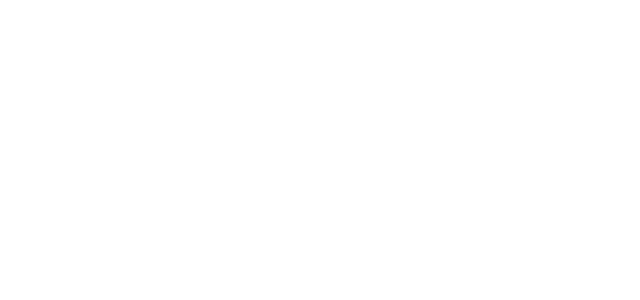
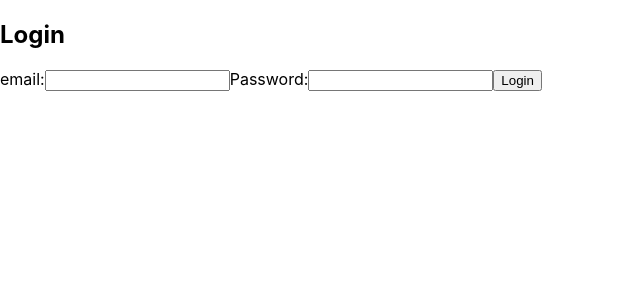
Before and after one commit to uprighted-learners/react-chat-team-jia, a React (Create React App) app in the folder public/frontend/: page /login in a window 1280 px wide. Before the commit this address had no page. Shown: the top 300 px of the page, without its empty margins (0-640 px from the left). Built offline with nearby package versions, Linux system fonts and the light colour scheme.

Commit message:
register form make a string post request to DB, Login form makes a post request and after login naviagates to home page

```diff
--- a/public/frontend/src/App.js
+++ b/public/frontend/src/App.js
@@ -5,13 +5,19 @@
 import './App.css';
 // import Auth from './components/Auth.jsx'
 import RegisterForm from './Pages/RegisterForm.jsx';
+import Login from './Pages/Login.jsx';
+import Home from './Pages/Home.js'
+import Admin from './Pages/Admin'
 
 function App() {
   return(
     <Router>
   <div>
       <Routes>
+          <Route path="/" element={<Home />} />
           <Route path="/register" element={<RegisterForm />} />
+          <Route path='/login' element={<Login />} />
+          <Route path='/admin' element={<Admin />} />
       </Routes>
   </div>
 </Router>
--- a/public/frontend/src/Pages/Admin.js
+++ b/public/frontend/src/Pages/Admin.js
@@ -0,0 +1,7 @@
+import React from 'react'
+
+export default function Admin() {
+  return (
+    <div>Admin</div>
+  )
+}
--- a/public/frontend/src/Pages/Home.js
+++ b/public/frontend/src/Pages/Home.js
@@ -0,0 +1,7 @@
+import React from 'react'
+
+export default function Home() {
+  return (
+    <div>Home</div>
+  )
+}
--- /dev/null
+++ b/public/frontend/src/Pages/Login.jsx
@@ -0,0 +1,49 @@
+import React from 'react'
+ import  { useState } from 'react';
+//     import { useNavigate } from 'react-router-dom';
+
+
+export default function Login(){
+const [email, setEmail] = useState('')
+const [password, setPassword] = useState('')
+const handleSubmit = async (e) => {
+    e.preventDefault();
+    try {
+        const response = await fetch(`http://localhost:8080/users/login`, {
+            method: 'POST',
+            headers: {
+                'Content-Type': 'application/json',
+            },
+            body: JSON.stringify({
+                email,
+                password,
+            }),
+        });
+        const data = await response.json();
+        if(response.ok){//do we impelent admin perms here??
+            setEmail('')
+            setPassword('')
+            localStorage.setItem('token', data.token)
+            alert('login successful')
+            window.location.href = '/'
+        }
+        console.log(data);
+    } catch (error) {
+        console.log(error);
+    }
+}
+return(//add in our navigation bar for every  document
+<div>
+    <h2>Login</h2>
+    <form onSubmit={handleSubmit}>
+        <label>email:</label>
+        <input type="text" value={email} onChange={(e)=> setEmail (e.target.value)} required/>
+        <label>Password:</label>
+        <input type="password" value={password} onChange={(e)=> setPassword (e.target.value)} required/>
+        <button type="submit">Login</button>
+    </form>
+</div>
+
+)
+
+}
--- a/public/frontend/src/Pages/RegisterForm.jsx
+++ b/public/frontend/src/Pages/RegisterForm.jsx
@@ -25,6 +25,10 @@
                 });
     if(response.ok){
         const data = await response.json();
+        setFirstName('')
+        setLastname('')
+        setPassword('')
+        setEmail('')
         console.log("registration successful");
         console.log(data)
 
@@ -65,6 +69,7 @@
                         required
                     />
                     <input id="registerBtn" type="submit" value="Register" />
+
                 </form>
             </div>
         );
```
Also changed, not shown: public/frontend/src/Pages/About.js (+7 -0 lines), public/frontend/src/Pages/Login.js (deleted, +0 -8 lines).
